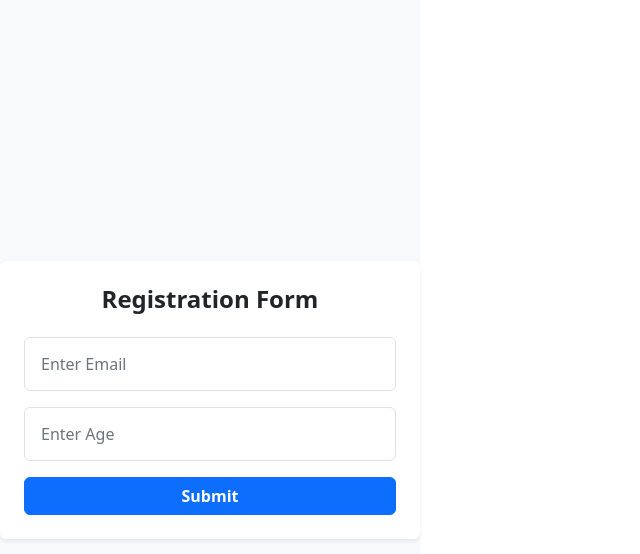
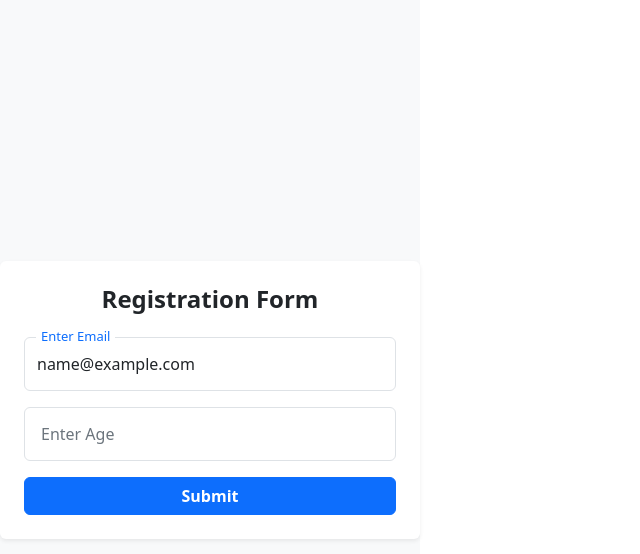
Before and after one commit to rohit-the-webdev/Internship_tasks, a React (Vite) app: page / in a window 1280 px wide. Both pictures are taken after typing "Sample", "Sample", "name@example.com", "Sample", "Sample" into the empty fields and a click on the button "Submit". Shown: the top 554 px of the page, without its empty margins (0-640 px from the left). Built offline with nearby package versions, Linux system fonts and the light colour scheme.

Commit message:
addition : stored registered email in localstorage, fetch that emial in login page and set it to emial input's value

```diff
--- a/src/components/LoginForm.jsx
+++ b/src/components/LoginForm.jsx
@@ -1,6 +1,8 @@
-import React from 'react'
+import React, {useState} from 'react'
 
 function LoginForm() {
+    const [email, setEmail] = useState(
+    localStorage.getItem("loginEmail") || "");
   return (
     <div className="d-flex justify-content-center align-items-center min-vh-100 bg-light">
       <form className="bg-white p-4 rounded shadow-sm">
@@ -8,7 +10,7 @@ function LoginForm() {
         <h4 className="text-center mb-4 fw-bold">Registration Form</h4>
 
         <div className="ipgroup mb-3">
-          <input type="text" className="form-control" required />
+          <input type="text" className="form-control" value={email} onChange={(e)=>setEmail(e.target.value)} required />
           <label>Enter Email</label>
         </div>
 
--- a/src/components/RegistrationForm.jsx
+++ b/src/components/RegistrationForm.jsx
@@ -22,6 +22,8 @@ function RegistrationForm() {
 
   const handleSubtmit =(e)=>{
     e.preventDefault();
+
+    localStorage.setItem("loginEmail", formData.email);
 
     const data = { ...formData };
 
```
